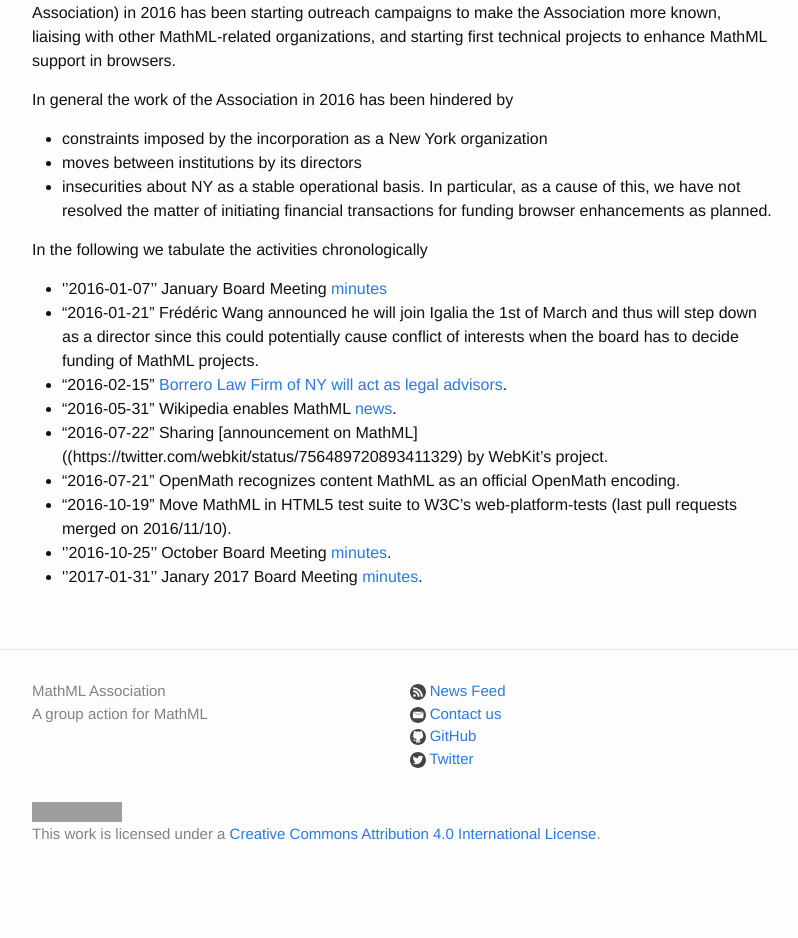
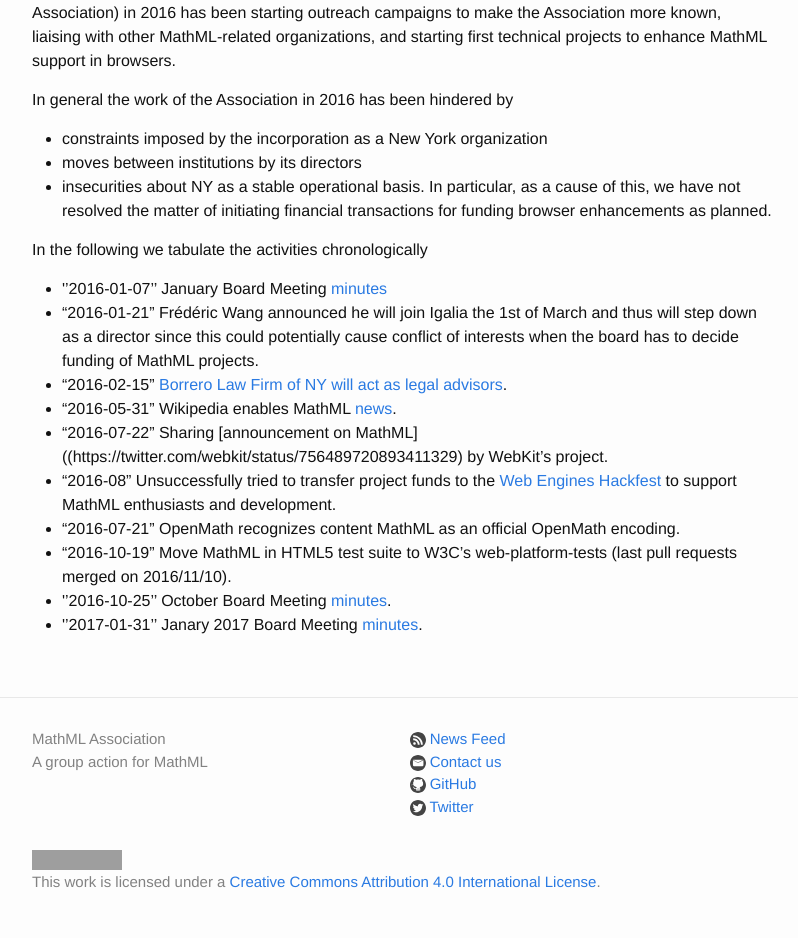
Before and after one commit to MathML/website, a Jekyll site: the page built from reports/2016.md, in a window 1280 px wide. Shown: the part 518-1456 px from the top of the page, without its empty margins (238-1036 px from the left). Built offline with Jekyll 4.4.1, drawn with Linux system fonts in a browser that asks for light colours; before the commit the page ends 1408 px from its top, so only the background shows below that; grey boxes are pictures that could not be loaded.

Commit message:
hackfest.

```diff
--- a/reports/2016.md
+++ b/reports/2016.md
@@ -24,6 +24,9 @@ In the following we tabulate the activities chronologically
 * "2016-02-15" [Borrero Law Firm of NY will act as legal advisors](http://mathml-association.org/announcement/2016/02/15/borrero-law.html).
 * "2016-05-31" Wikipedia enables MathML [news](http://mathml-association.org/announcement/2016/05/31/wikipedia.html).
 * "2016-07-22" Sharing [announcement on MathML]((https://twitter.com/webkit/status/756489720893411329) by WebKit's project.
+* "2016-08" Unsuccessfully tried to transfer project funds to the
+  [Web Engines Hackfest](http://www.webengineshackfest.org/2016/) to support MathML
+  enthusiasts and development.
 * "2016-07-21" OpenMath recognizes content MathML as an official OpenMath encoding.
 * "2016-10-19" Move MathML in HTML5 test suite to W3C's web-platform-tests (last pull requests merged on 2016/11/10).
 * ''2016-10-25'' October Board Meeting [minutes](/meetings/board-2016-10-15.html).
```
